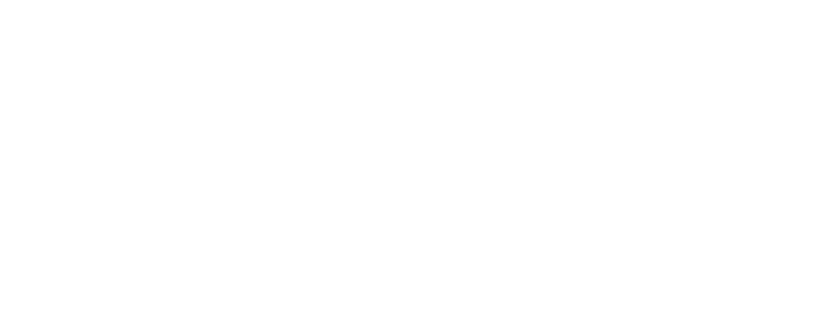
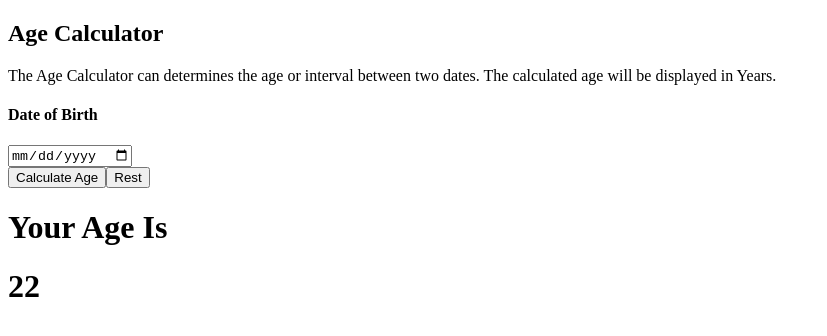
Before and after one commit to Afnan-coder/react-age-calculator, a React (Vite) app: page / in a window 1280 px wide. Shown: the top 336 px of the page, without its empty margins (0-827 px from the left). Built offline with nearby package versions, Linux system fonts and the light colour scheme.

Commit message:
Build the UI of ageCalculator without CSS

```diff
--- a/src/App.jsx
+++ b/src/App.jsx
@@ -1,10 +1,11 @@
 import './App.css'
+import AgeCalculator from './components/AgeCalculator'
 
 function App() {
 
   return (
     <>
-
+      <AgeCalculator/>
     </>
   )
 }
--- a/src/components/AgeCalculator.jsx
+++ b/src/components/AgeCalculator.jsx
@@ -1,11 +1,33 @@
 import React from 'react'
+import './AgeCalculator.css'
 
 const AgeCalculator = () => {
-  return (
-    <div>
+    return (
+        <div className='Container'>
+            <h2 className="heading container_title">Age Calculator</h2>
+            <p className="para container_title">The Age Calculator can determines the age or interval between two dates. The calculated age will be displayed in Years.</p>
+            <div className="Container_middle">
 
-    </div>
-  )
+                <div className="right">
+                    <h4>Date of Birth</h4>
+                    <input type="date" className='date' />
+                    <div className="button_div">
+                        <button className="button-65">Calculate Age</button>
+                        <button className="button-65">Rest</button>
+                    </div>
+                </div>
+
+                <div className="left">
+                    <div className="Container_middle_para">
+                        <h1>Your Age Is</h1>
+                    </div>
+                    <h1>22</h1>
+                </div>
+
+            </div>
+
+        </div>
+    )
 }
 
 export default AgeCalculator
```
